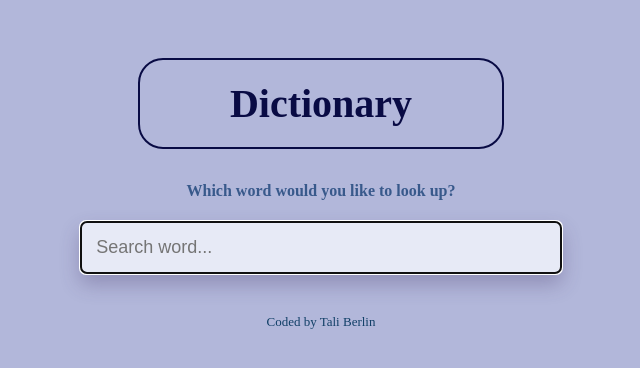
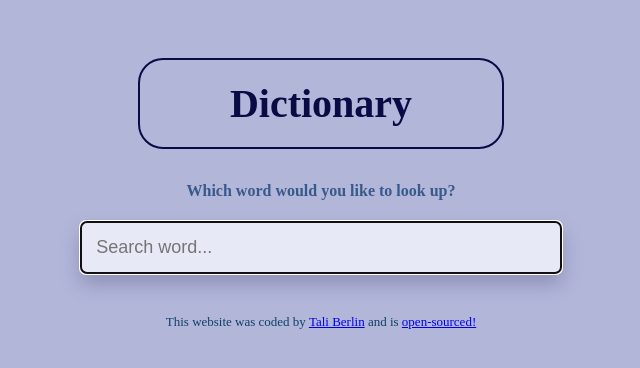
Before and after one commit to taliberlin/dictionary, a React (Create React App) app: page / in a window 1280 px wide. Shown: the top 368 px of the page, without its empty margins (319-959 px from the left). Built offline with nearby package versions, Linux system fonts and the light colour scheme; a web font is replaced by a local one.

Commit message:
increased SEO

```diff
--- a/public/index.html
+++ b/public/index.html
@@ -5,6 +5,10 @@
     <link rel="icon" href="%PUBLIC_URL%/favicon.ico" />
     <meta name="viewport" content="width=device-width, initial-scale=1" />
     <meta name="theme-color" content="#000000" />
+    <meta
+      name="description"
+      content="Online dictionary providing definitions, synonyms, antonyms, examples of sentences and pictures of words! Coded by Tali Berlin."
+    />
     <link rel="preconnect" href="https://fonts.googleapis.com" />
     <link rel="preconnect" href="https://fonts.gstatic.com" crossorigin />
     <link
--- a/src/App.js
+++ b/src/App.js
@@ -7,7 +7,24 @@ function App() {
       <div className="container">
         <header className="App-header">Dictionary</header>
         <Dictionary />
-        <footer>Coded by Tali Berlin</footer>
+        <footer>
+          This website was coded by{" "}
+          <a
+            href="https://www.linkedin.com/in/taliberlin/"
+            title="View Tali Berlin's LinkedIn profile"
+          >
+            {" "}
+            Tali Berlin
+          </a>{" "}
+          and is{" "}
+          <a
+            href="https://github.com/taliberlin/dictionary"
+            title="View source-code on GitHub"
+          >
+            {" "}
+            open-sourced!
+          </a>
+        </footer>
       </div>
     </div>
   );
```
